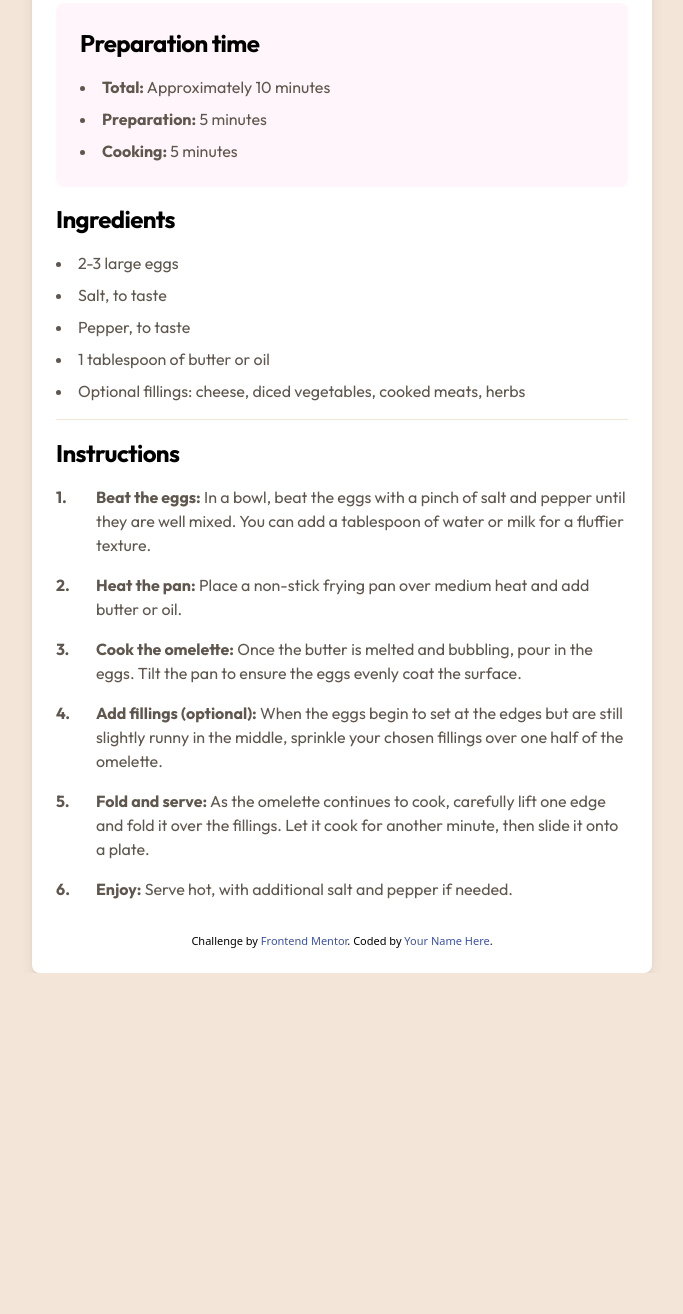
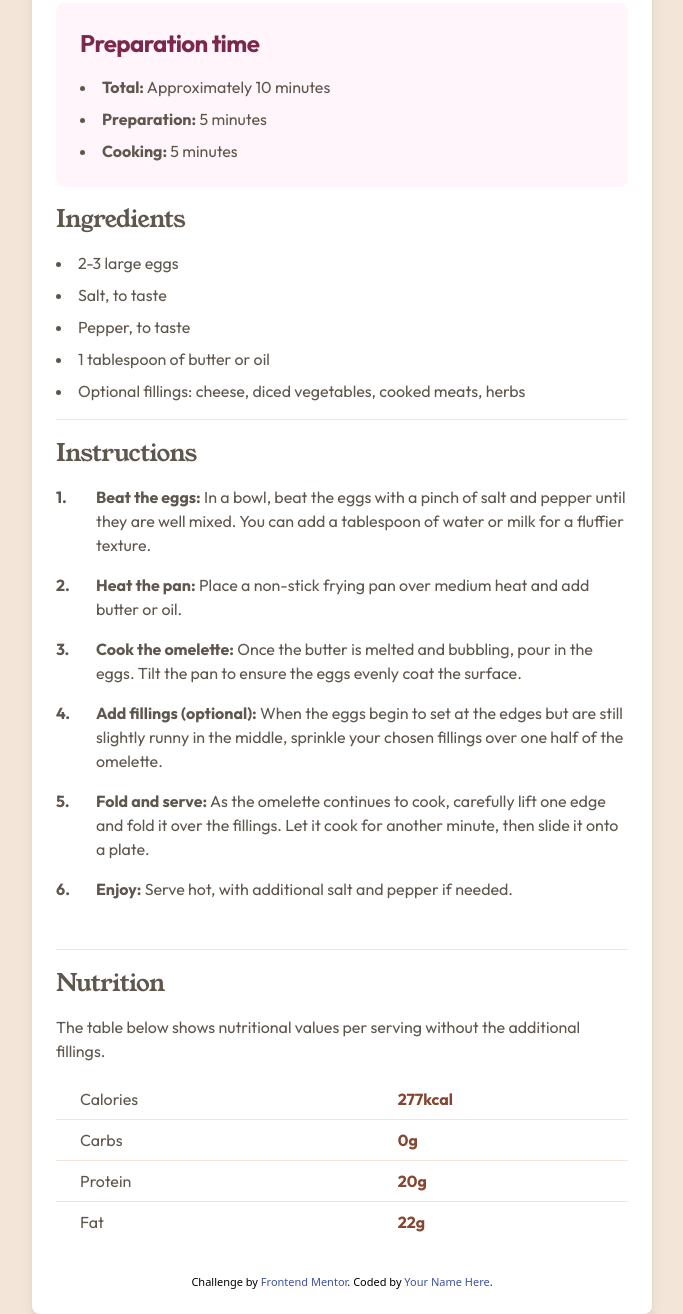
Before and after one commit to okutewonah/fm-recipe-page, a website: page index.html in a window 1280 px wide. Shown: the part 451-1765 px from the top of the page, without its empty margins (298-981 px from the left). Before the commit the page ends 1424 px from the top, so only its background shows below. Drawn offline with Linux system fonts and the light colour scheme.

Commit message:
nutrition section and initial final touch

```diff
--- a/index.html
+++ b/index.html
@@ -37,7 +37,9 @@
           alt="image of omelette"
         />
         <section class="mx-8 md:mx-0 md:text-3xl">
-          <h1 class="font-young-serif text-4xl">Simple Omelette Recipe</h1>
+          <h1 class="font-young-serif text-4xl text-stone-900">
+            Simple Omelette Recipe
+          </h1>
           <p class="font-outfit text-stone-600 mt-4 text-base md:text-sm">
             An easy and quick dish, perfect for any meal. This classic omelette
             combines beaten eggs cooked to perfection, optionally filled with
@@ -45,7 +47,9 @@
           </p>
         </section>
         <section class="bg-rose-50 mx-8 md:mx-0 p-6 rounded-lg flex flex-col">
-          <h2 class="font-outfit font-bold tracking-tight text-2xl mb-4">
+          <h2
+            class="font-outfit font-bold tracking-tight text-2xl mb-4 text-rose-800"
+          >
             Preparation time
           </h2>
           <ul
@@ -59,7 +63,9 @@
           </ul>
         </section>
         <section class="mx-8 md:mx-0">
-          <h2 class="font-outfit font-bold tracking-tight text-2xl mb-4">
+          <h2
+            class="font-young-serif tracking-tight text-2xl mb-4 text-stone-600"
+          >
             Ingredients
           </h2>
           <ul
@@ -76,7 +82,9 @@
         </section>
         <div class="border-t border-stone-100 h-0.5 mx-8 md:mx-0"></div>
         <section class="mx-8 md:mx-0 mb-8">
-          <h2 class="font-outfit font-bold tracking-tight text-2xl mb-4">
+          <h2
+            class="font-young-serif text-stone-600 tracking-tight text-2xl mb-4"
+          >
             Instructions
           </h2>
           <ol
@@ -114,6 +122,44 @@
             </li>
           </ol>
         </section>
+        <div class="border-t border-stone-100 h-0.5 mx-8 md:mx-0"></div>
+        <section class="mx-8 md:mx-0 mb-8">
+          <h2
+            class="font-young-serif text-stone-600 tracking-tight text-2xl mb-4"
+          >
+            Nutrition
+          </h2>
+          <p class="font-outfit text-stone-600 mb-4">
+            The table below shows nutritional values per serving without the
+            additional fillings.
+          </p>
+          <table class="font-outfit w-full table-auto">
+            <thead class="sr-only">
+              <tr class="bg-rose-50">
+                <th class="text-left p-2">Nutrient</th>
+                <th class="text-left p-2">Value</th>
+              </tr>
+            </thead>
+            <tbody>
+              <tr class="border-b border-stone-100">
+                <td class="text-left pl-6 py-2 text-stone-600">Calories</td>
+                <td class="text-left py-2 font-bold text-brown-800">277kcal</td>
+              </tr>
+              <tr class="border-b border-stone-100">
+                <td class="text-left pl-6 py-2 text-stone-600">Carbs</td>
+                <td class="text-left py-2 font-bold text-brown-800">0g</td>
+              </tr>
+              <tr class="border-b border-stone-100">
+                <td class="text-left pl-6 py-2 text-stone-600">Protein</td>
+                <td class="text-left py-2 font-bold text-brown-800">20g</td>
+              </tr>
+              <tr class="">
+                <td class="text-left pl-6 py-2 text-stone-600">Fat</td>
+                <td class="py-2 text-left font-bold text-brown-800">22g</td>
+              </tr>
+            </tbody>
+          </table>
+        </section>
       </div>
       <div class="attribution">
         Challenge by
```
Also changed, not shown: assets/css/output.css.
